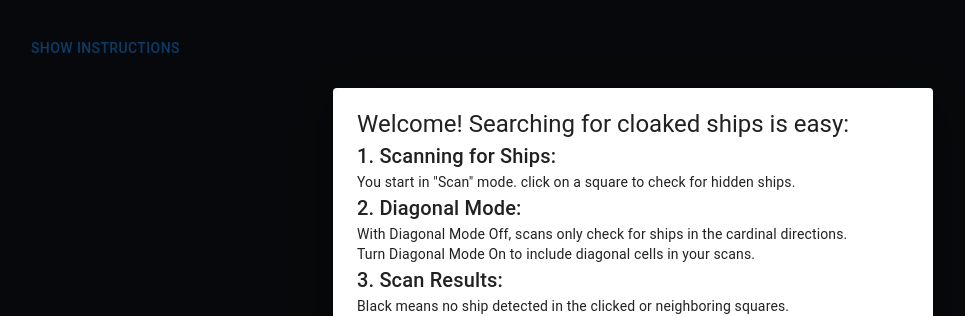
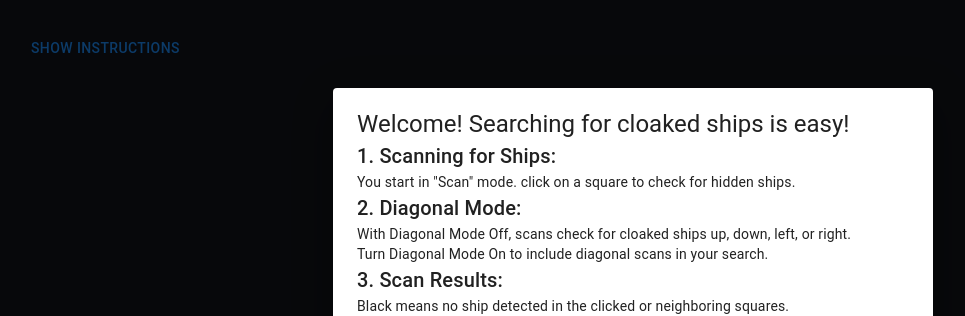
Before and after one commit to bwwhitaker/cloaked, a React (Create React App) app: page / in a window 1280 px wide. Both pictures are taken after a click on the button "SHOW INSTRUCTIONS". Shown: the top 316 px of the page, without its empty margins (7-972 px from the left). Built offline with nearby package versions, Linux system fonts and the light colour scheme.

Commit message:
Updated Instructions
Updated instructions for clarity

```diff
--- a/src/Components/InstructionModule.js
+++ b/src/Components/InstructionModule.js
@@ -10,15 +10,15 @@ function InstructionModule(props) {
 	return (
 		<Dialog onClose={handleClose} open={props.openInstructions}>
 			<DialogContent>
-				<Typography variant='h5'>Welcome! Searching for cloaked ships is easy:</Typography>
+				<Typography variant='h5'>Welcome! Searching for cloaked ships is easy!</Typography>
 				<Typography variant='h6'>1. Scanning for Ships:</Typography>
 				<Typography variant='body2'>You start in "Scan" mode. click on a square to check for hidden ships.</Typography>
 				<Typography variant='body2'></Typography>
 				<Typography variant='h6'>2. Diagonal Mode:</Typography>
 				<Typography variant='body2'>
-					With Diagonal Mode Off, scans only check for ships in the cardinal directions.
+					With Diagonal Mode Off, scans check for cloaked ships up, down, left, or right.
 				</Typography>
-				<Typography variant='body2'>Turn Diagonal Mode On to include diagonal cells in your scans.</Typography>
+				<Typography variant='body2'>Turn Diagonal Mode On to include diagonal scans in your search.</Typography>
 				<Typography variant='h6'>3. Scan Results:</Typography>
 				<Typography variant='body2'>Black means no ship detected in the clicked or neighboring squares.</Typography>
 				<Typography variant='body2'>Blue indicates at least one cloaked ship nearby.</Typography>
```
